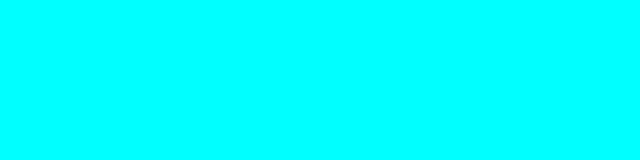
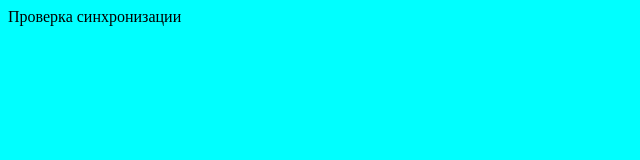
Before and after one commit to Boldinov90/MNTN, a plain HTML site: page index.html in a window 1280 px wide. Shown: the whole page, without its empty margins (0-640 px from the left). Drawn offline with Linux system fonts and the light colour scheme.

Commit message:
Update index.html

```diff
--- a/index.html
+++ b/index.html
@@ -7,6 +7,6 @@
     <link rel="stylesheet" href="scss/mine.css">
 </head>
 <body>
-
+    Проверка синхронизации
 </body>
 </html>
```
